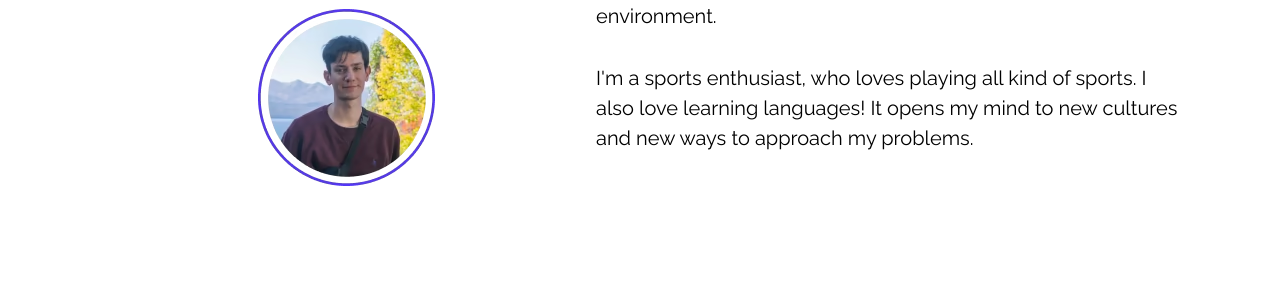
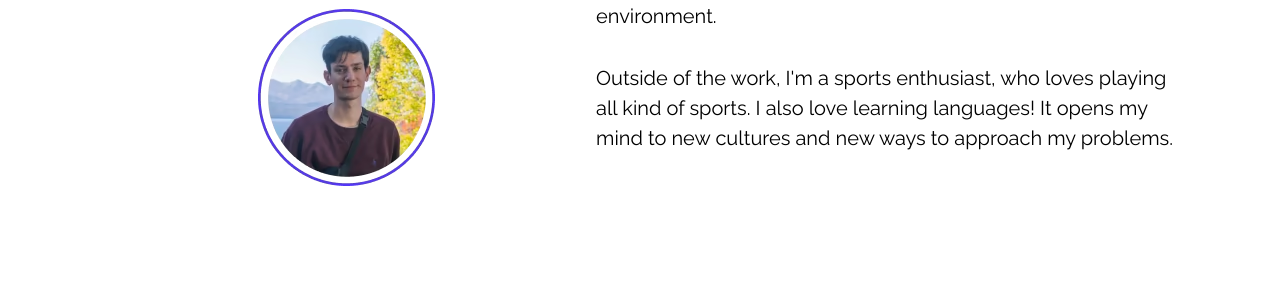
Before and after one commit to facusole/facundo-portfolio, an Astro site: page /about-me in a window 1280 px wide. Shown: the part 515-800 px from the top of the page. Built offline with nearby package versions, Linux system fonts and the light colour scheme; Astro itself is replaced by a stand-in of ours.

Commit message:
Change about me section text

```diff
--- a/src/components/AboutMe.astro
+++ b/src/components/AboutMe.astro
@@ -27,7 +27,7 @@
             I seek to learn new interesting things and keep developing my skills, while creating user-friendly applications in a professional environment.
         </p>
         <p>
-            I'm a sports enthusiast, who loves playing all kind of sports. I also love learning languages! It opens my mind to new cultures and new ways to approach my problems.
+            Outside of the work, I'm a sports enthusiast, who loves playing all kind of sports. I also love learning languages! It opens my mind to new cultures and new ways to approach my problems.
         </p>
     </article>
 </section>
```
